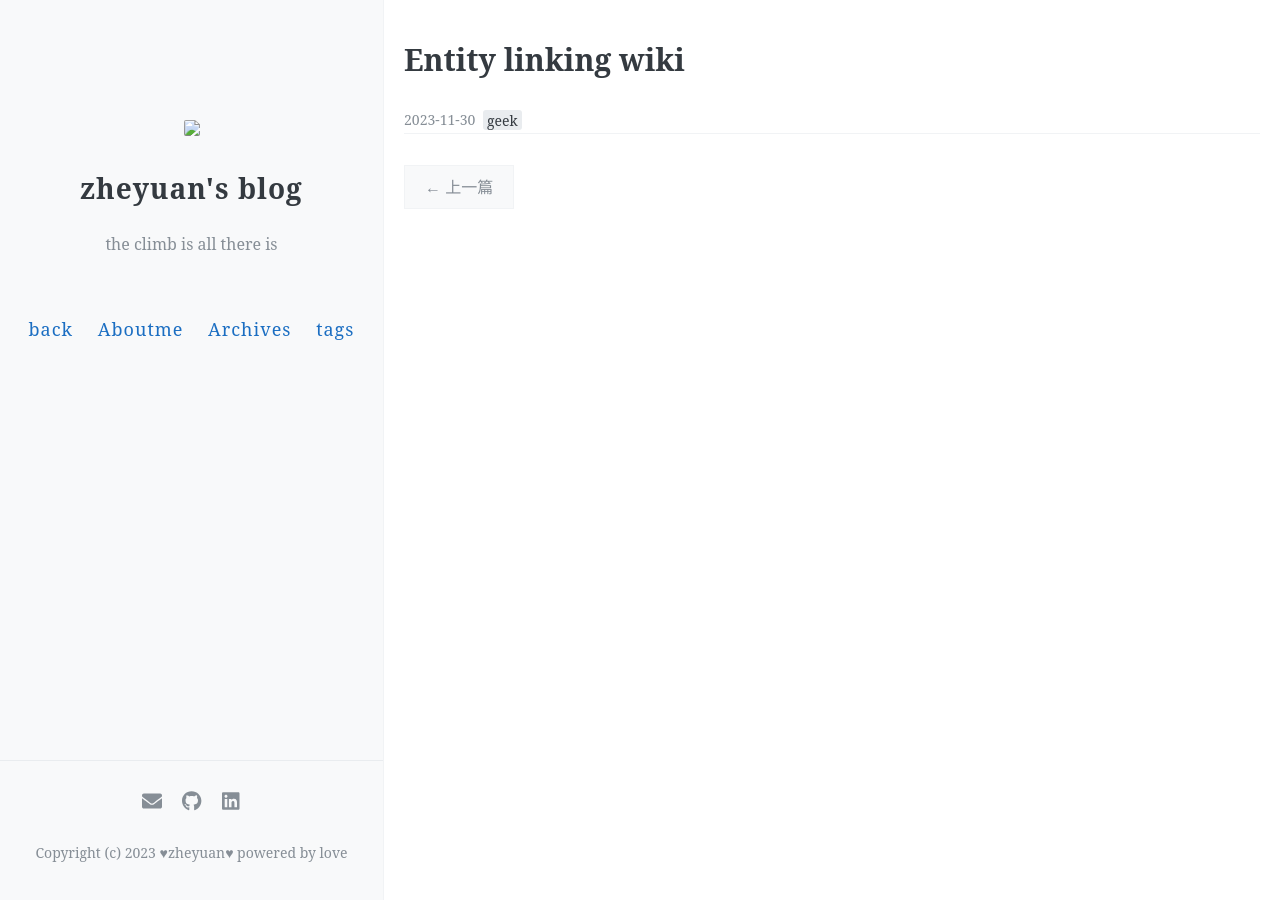
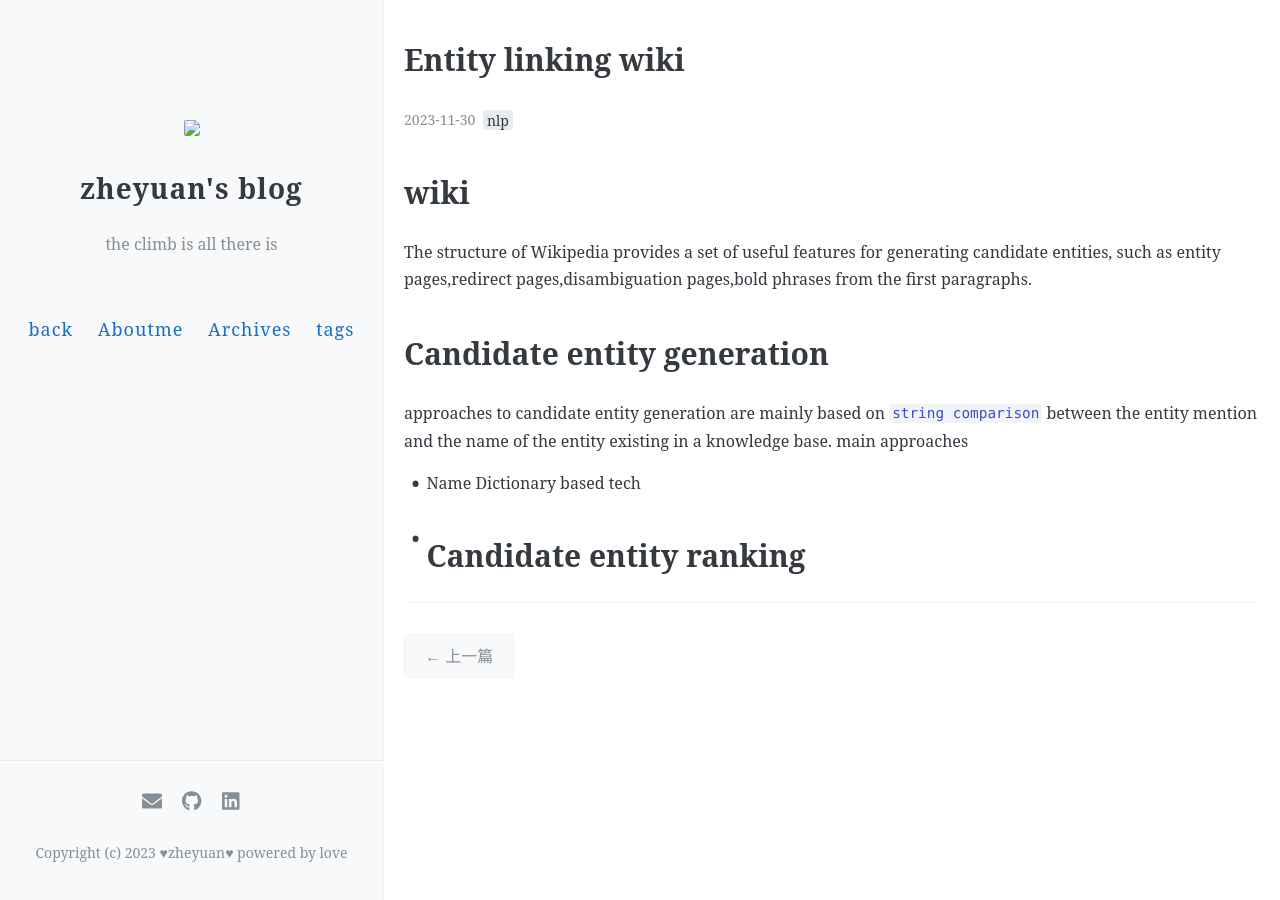
Before and after one commit to zhang-mickey/zhang-mickey.github.io, a Jekyll site: the page built from _posts/2023-11-30-Entity linking wiki.md, in a window 1280 px wide. Built offline with Jekyll 4.4.1, drawn with Linux system fonts in a browser that asks for light colours; comment, search, counter and statistics services are not loaded.

Commit message:
Update 2023-11-30-Entity linking wiki.md

```diff
--- a/_posts/2023-11-30-Entity linking wiki.md
+++ b/_posts/2023-11-30-Entity linking wiki.md
@@ -2,7 +2,15 @@
 layout: post
 title: "Entity linking wiki"
 date:   2023-11-30
-tags: [geek]
+tags: [nlp]
 comments: true
 author: zhang
 ---
+# wiki
+The structure of Wikipedia provides a set of useful features for generating candidate entities, such as entity pages,redirect pages,disambiguation pages,bold phrases from the first paragraphs.
+# Candidate entity generation
+approaches to candidate entity generation are mainly based on `string comparison` between the entity mention and the name of the entity existing in a knowledge base.
+main approaches
+- Name Dictionary based tech
+-
+# Candidate entity ranking
```
